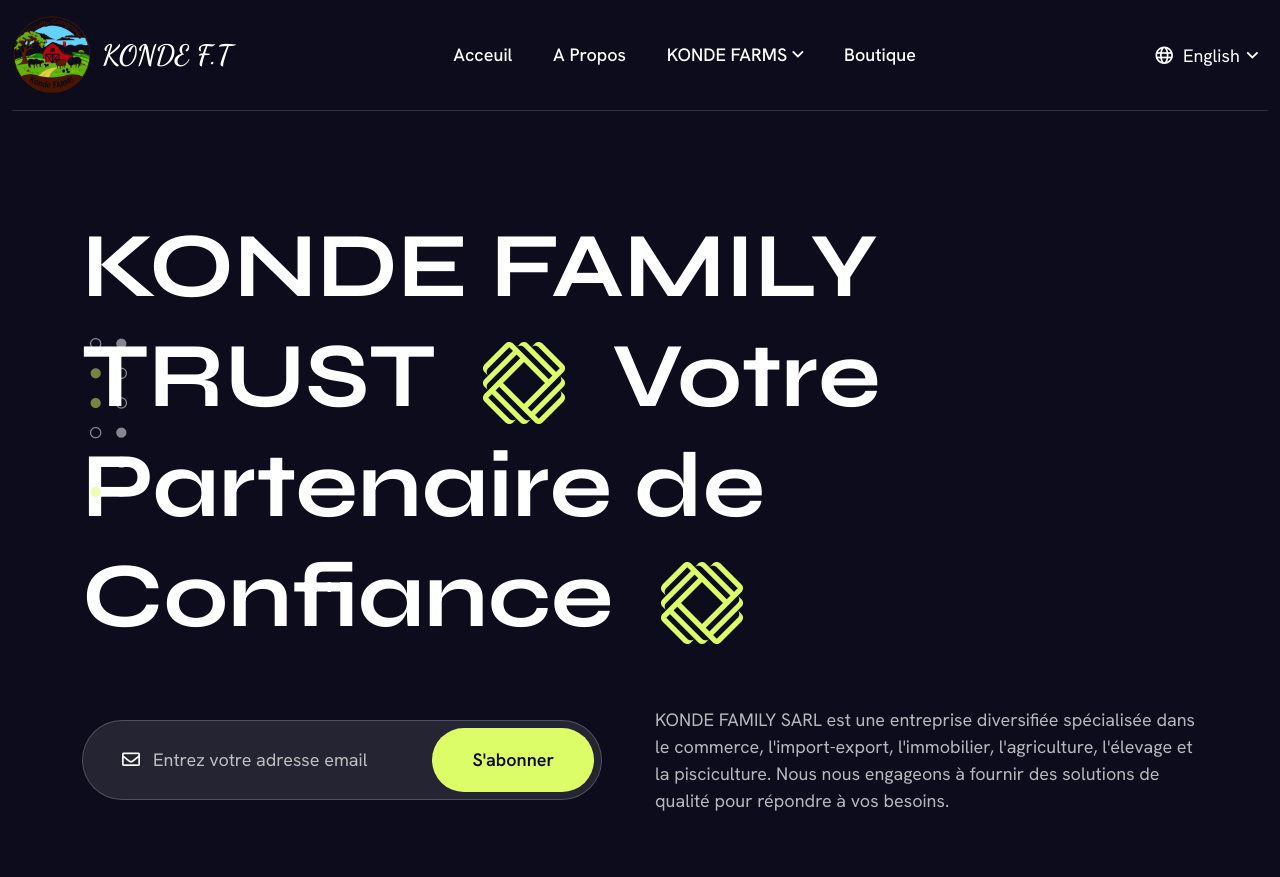
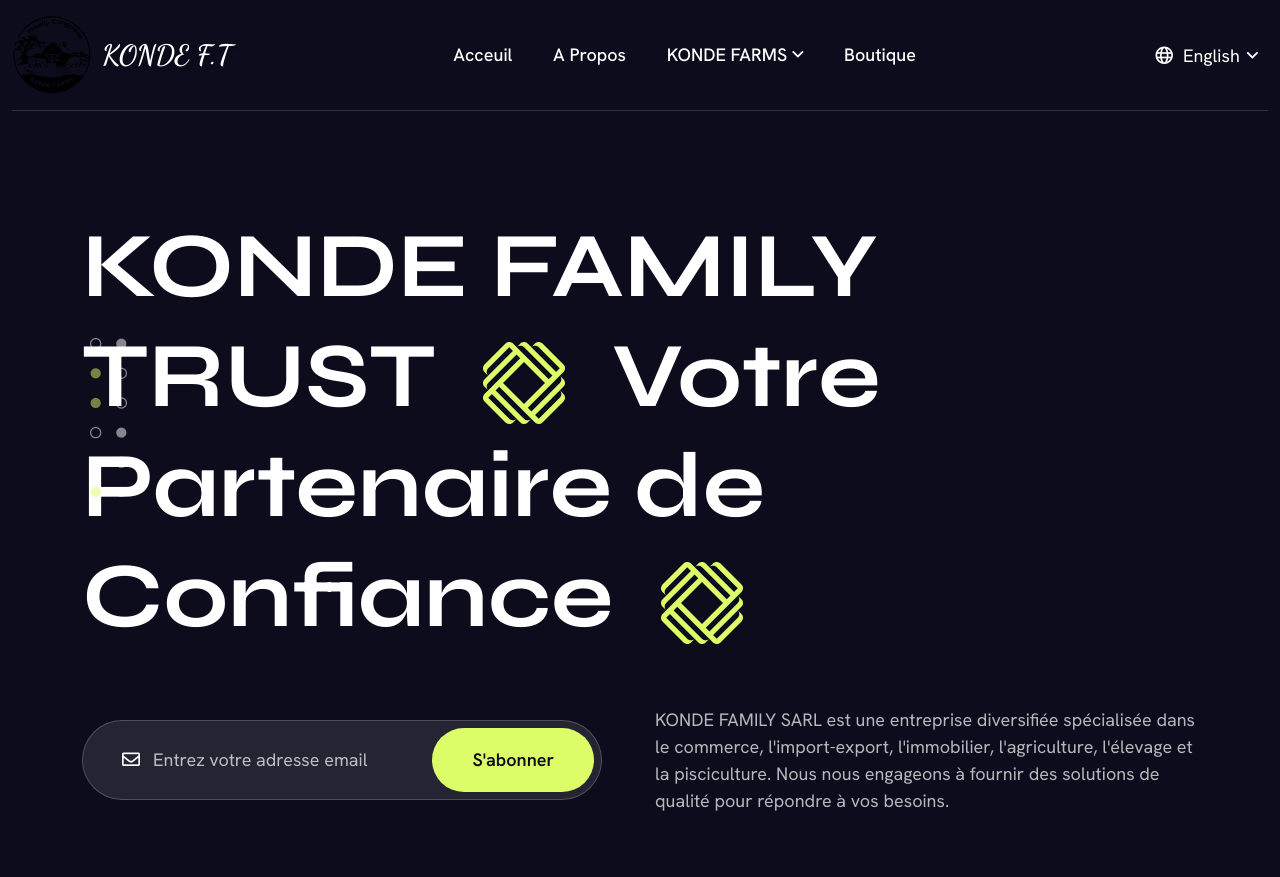
Before and after one commit to ToggleINC/kondefamilytrust, a plain HTML site: page index-2.html in a window 1280 px wide. Shown: the top 877 px of the page. Drawn offline with Linux system fonts and the light colour scheme.

Commit message:
RÃ©tablir logo.svg dans index-2.html

```diff
--- a/index-2.html
+++ b/index-2.html
@@ -51,7 +51,7 @@
                         <div class="primary-menu">
                             <!--=== Site Branding ===-->
                             <div class="site-branding d-flex align-items-center">
-                                <a href="index-2.html" class="brand-logo"><img src="assets/images/logo/logo_konde.png" alt="Logo" width="80" height="80" style="max-width: 80px;"></a>
+                                <a href="index-2.html" class="brand-logo"><img src="assets/images/logo/logo.svg" alt="Logo" width="80" height="80" style="max-width: 80px;"></a>
                                 <span class="brand-text ml-2" style="color: #fff; font-family: 'Dancing Script', cursive; font-size: 28px; font-weight: 700; margin-left: 10px; text-shadow: 2px 2px 4px rgba(0,0,0,0.2);">KONDE F.T</span>
                             </div>
                             <!--=== Zency Nav Menu ===-->
@@ -59,7 +59,7 @@
                                 <!--=== Mobile Logo ===-->
                                 <div class="mobile-logo mb-30 d-block d-xl-none text-center">
                                     <a href="index-2.html" class="brand-logo d-flex align-items-center justify-content-center">
-                                        <img src="assets/images/logo/logo_konde.png" alt="Site Logo" width="60" height="60" style="max-width: 60px;">
+                                        <img src="assets/images/logo/logo.svg" alt="Site Logo" width="60" height="60" style="max-width: 60px;">
                                         <span class="brand-text ml-2" style="color: #fff; font-family: 'Dancing Script', cursive; font-size: 24px; font-weight: 700; margin-left: 10px; text-shadow: 2px 2px 4px rgba(0,0,0,0.2);">KONDE F.T</span>
                                     </a>
                                 </div>
```
